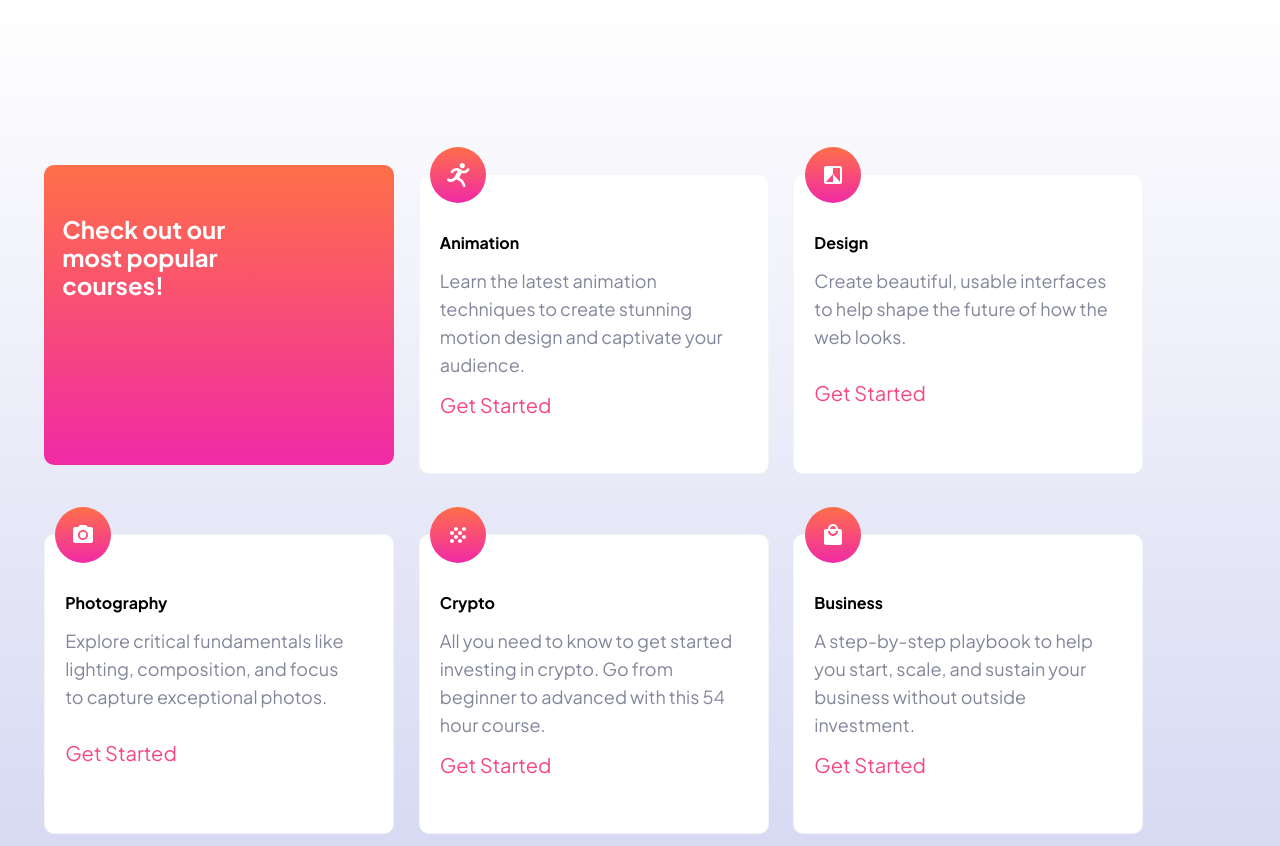
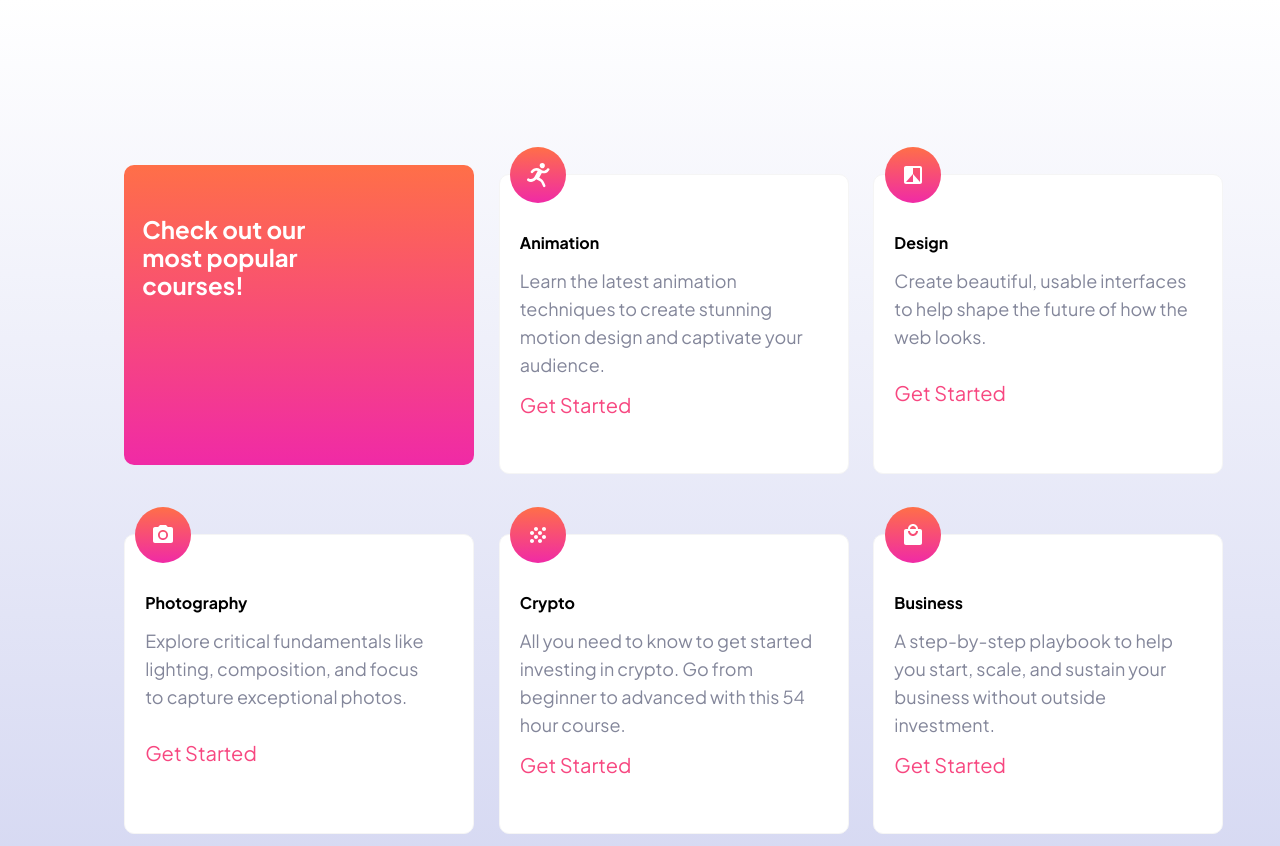
Before and after one commit to amt-christopher-angoe/skilled-elearning, a plain HTML site: page index.html in a window 1280 px wide. Shown: the part 640-1486 px from the top of the page. Drawn offline with Linux system fonts and the light colour scheme; a web font is replaced by a local one.

Commit message:
centered cards

```diff
--- a/styles.css
+++ b/styles.css
@@ -494,7 +494,6 @@ footer{
     main{
         display: flex;
         justify-content: center;
-        margin-left: -70px;
     }
     #main-head{
         height: 300px;
```
